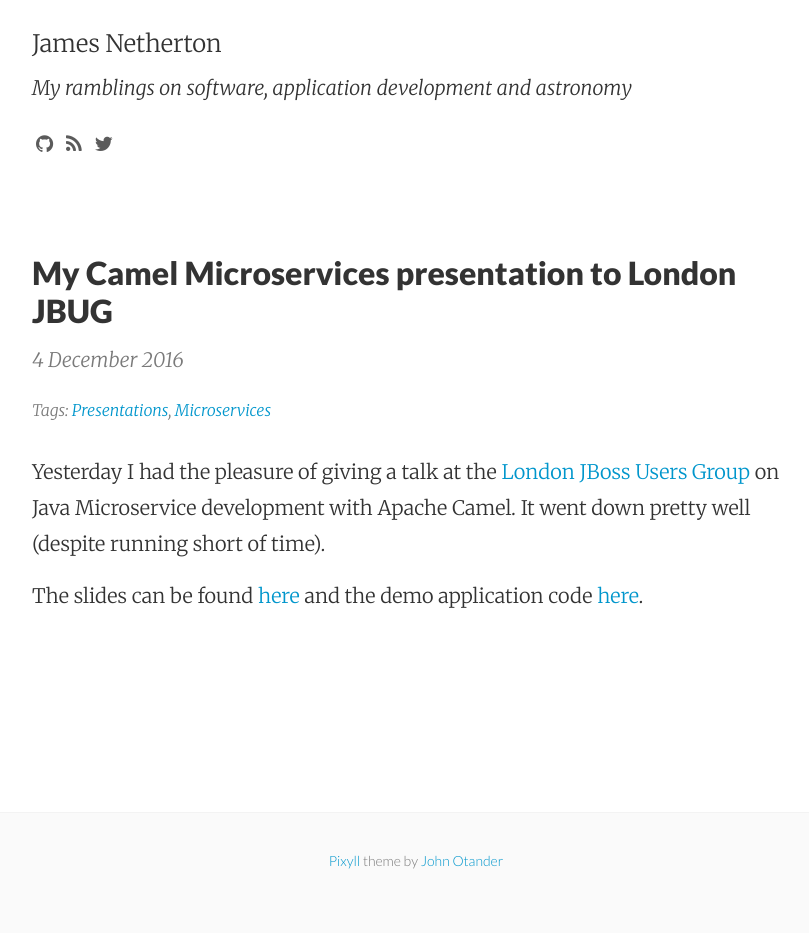
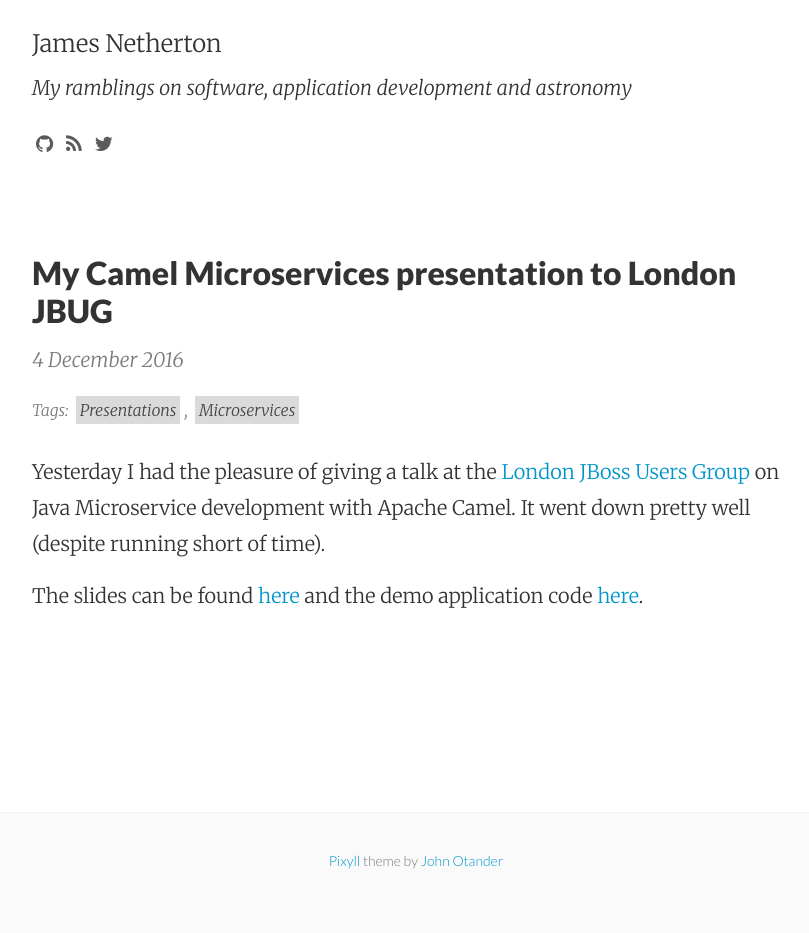
Before and after one commit to jamesnetherton/jamesnetherton.github.io, a Jekyll site: the page built from _posts/2016-12-04-london-jbug-presentation-camel-microservices.md, in a window 1280 px wide. Shown: the whole page, without its empty margins (224-1033 px from the left). Built offline with Jekyll 4.4.1, drawn with Linux system fonts in a browser that asks for light colours; nearby versions of some CDN libraries.

Commit message:
Add tag class to tag href

```diff
--- a/_layouts/post.html
+++ b/_layouts/post.html
@@ -14,7 +14,7 @@
       {% assign tag = site.my_tags | where: "slug", post_tag %}
       {% if tag %}
         {% assign tag = tag[0] %}
-        {% capture tags_content_temp %}{{ tags_content }}<a href="{{ tag.url }}">{{ tag.name }}</a>{% if forloop.last == false %}, {% endif %}{% endcapture %}
+        {% capture tags_content_temp %}{{ tags_content }}<a href="{{ tag.url }}" class="tag">{{ tag.name }}</a>{% if forloop.last == false %}, {% endif %}{% endcapture %}
         {% assign tags_content = tags_content_temp %}
       {% endif %}
     {% endfor %}
```
